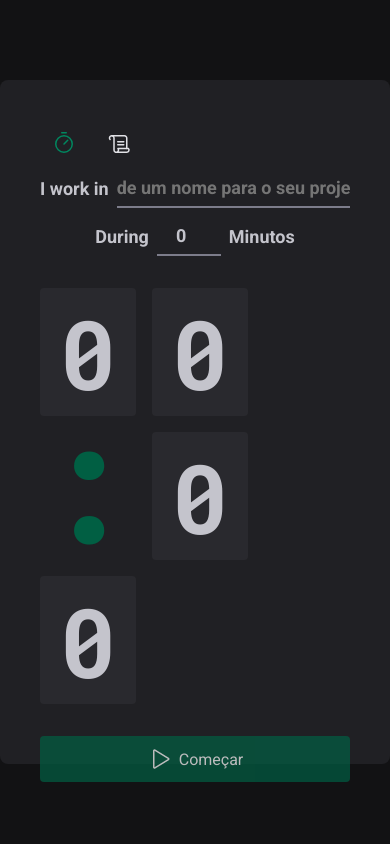
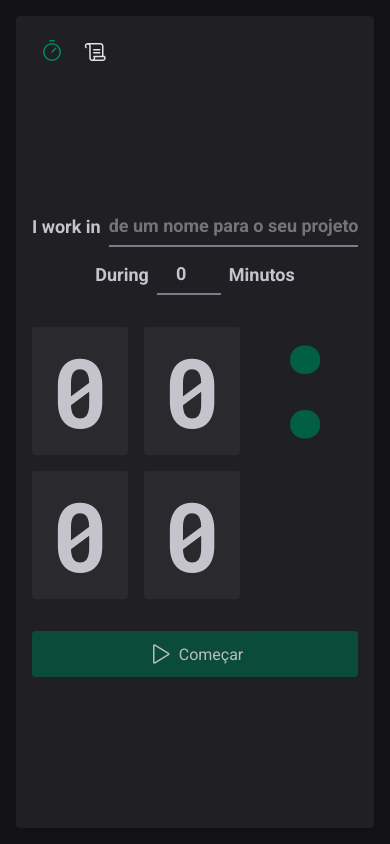
Before and after one commit to Guisandroni/pomodoro-timer, a React (Vite) app: page / in a window 390 px wide. Built offline with nearby package versions, Linux system fonts and the light colour scheme.

Commit message:
feat: media querry responsive screen

```diff
--- a/src/components/Header/styles.ts
+++ b/src/components/Header/styles.ts
@@ -3,7 +3,6 @@ import styled from "styled-components";
 
 
 export const HeaderContainer = styled.div`
-
     display:flex;
     justify-content:space-between;
 
@@ -13,11 +12,15 @@ export const HeaderContainer = styled.div`
         border-radius:50%;
         padding:0;
         margin:0;
-}
+    }
 
     nav{
         display:flex;
         gap:0.5rem;
+
+        @media (max-width: 480px) {
+            gap: 0.25rem;
+        }
 
         a{
             width:3rem;
@@ -32,15 +35,24 @@ export const HeaderContainer = styled.div`
             border-top: 3px solid transparent;
             border-bottom: 3px solid transparent;
 
+            @media (max-width: 480px) {
+                width: 2.5rem;
+                height: 2.5rem;
+                border-top-width: 2px;
+                border-bottom-width: 2px;
+            }
+
             &:hover{
-                border-bottom: 3px solid
-                ${props => props.theme["green-500"]}
+                border-bottom: 3px solid ${props => props.theme["green-500"]};
+
+                @media (max-width: 480px) {
+                    border-bottom-width: 2px;
+                }
             }
 
             &.active{
                 color: ${props => props.theme["green-500"]}
             }
-
         }
     }
 `
--- a/src/components/styles/globalStyles.ts
+++ b/src/components/styles/globalStyles.ts
@@ -26,5 +26,3 @@ export const GlobalStyles = createGlobalStyle`
     }
 
 `
-
-// definindo estilização global para o projeto
--- a/src/layouts/DefaultLayout/index.tsx
+++ b/src/layouts/DefaultLayout/index.tsx
@@ -7,7 +7,6 @@ export function DefaultLayout(){
     return (
 
         <LayoutContainer>
-
             <Header/>
             <Outlet/>
         </LayoutContainer>
--- a/src/layouts/DefaultLayout/styles.ts
+++ b/src/layouts/DefaultLayout/styles.ts
@@ -12,7 +12,24 @@ export const LayoutContainer = styled.div`
     display:flex;
     flex-direction:column;
 
+    @media (max-height: 642px) {
+        margin: 2rem auto;
+        padding: 1.5rem;
+        height: calc(100vh - 4rem);
+        max-height: 600px;
+    }
 
+    @media (max-width: 768px) {
+        margin: 2rem auto;
+        padding: 1.5rem;
+        height: calc(100vh - 4rem);
+        border-radius: 4px;
+    }
 
-
+    @media (max-width: 480px) {
+        margin: 1rem;
+        padding: 1rem;
+        height: calc(100vh - 2rem);
+        border-radius: 4px;
+    }
 `
```
